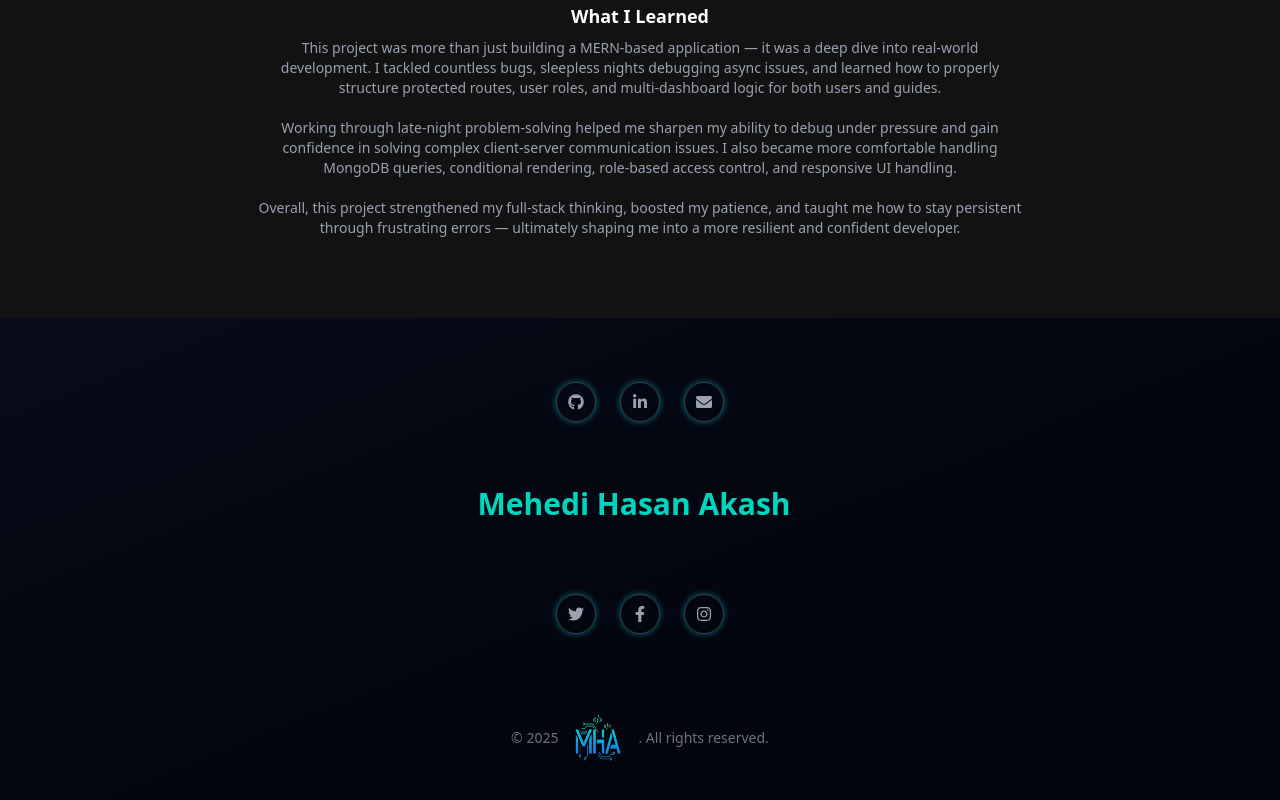
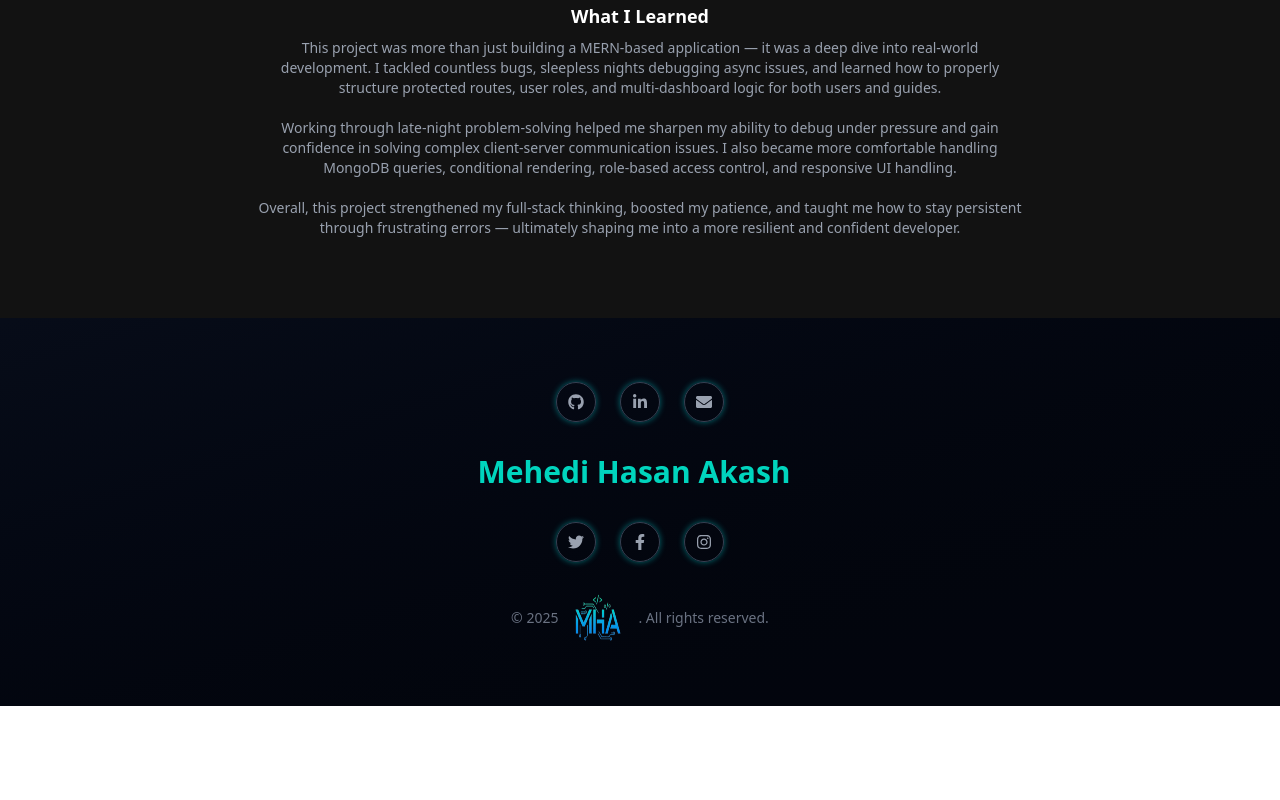
Before and after one commit to mehediakash01/Portfolio, a React (Vite) app: page /project/bdlaw in a window 1280 px wide. Shown: the part 1539-2339 px from the top of the page. After the commit the page ends 2245 px from the top, so only its background shows below. Built offline with nearby package versions, Linux system fonts and the light colour scheme.

Commit message:
fixed alignment

```diff
--- a/src/Component/Banner/Banner.jsx
+++ b/src/Component/Banner/Banner.jsx
@@ -7,8 +7,8 @@ import { TypeAnimation } from "react-type-animation";
 
 const Banner = () => {
   return (
-    <div className="relative text-white overflow-hidden min-h-screen flex items-center justify-center py-20 px-4 bg-[#121212]">
-      <div className="relative z-10 flex flex-col-reverse lg:flex-row items-center justify-between gap-10 max-w-6xl w-full">
+    <div className=" text-white overflow-hidden min-h-[70vh] flex items-center justify-center">
+      <div className=" flex flex-col-reverse lg:flex-row items-center justify-between  w-11/12 mx-auto">
         {/* Text Section */}
         <motion.div
           initial={{ opacity: 0, x: -40 }}
--- a/src/Component/Footer/Footer.jsx
+++ b/src/Component/Footer/Footer.jsx
@@ -42,10 +42,10 @@ const Footer = () => {
         `}
       </style>
 
-      <div className="container mx-auto max-w-4xl grid grid-cols-1 gap-8 relative z-10">
+      <div className="w-11/12 mx-auto  grid grid-cols-1 gap-8 relative z-10">
 
         {/* Top Social Icons */}
-        <div className="flex justify-center items-center space-x-6 mb-8">
+        <div className="flex justify-center items-center space-x-6 ">
           {socialLinksTop.map((link, index) => (
             <a
               key={index}
@@ -66,8 +66,8 @@ const Footer = () => {
         {/* <div className="absolute top-24 left-1/2 -translate-x-1/2 w-2 h-2 rounded-full bg-teal-400 shadow-[0_0_10px_rgba(0,255,255,0.8)]"></div> */}
 
         {/* Developer Title and Lines */}
-        <div className="flex flex-col items-center justify-center mb-8">
-          <div className="flex items-center text-3xl font-bold text-white mb-2">
+        <div className="flex flex-col items-center justify-center ">
+          <div className="flex items-center text-3xl font-bold text-white ">
             <span className="mr-3 text-teal-400 text-3xl">Mehedi Hasan Akash</span>
 
           </div>
@@ -78,14 +78,14 @@ const Footer = () => {
 
 
         {/* Bottom Social Icons */}
-        <div className="flex justify-center items-center space-x-6 mb-8">
+        <div className="flex justify-center items-center space-x-6 ">
           {socialLinksBottom.map((link, index) => (
             <a
               key={index}
               href={link.url}
               target="_blank"
               rel="noopener noreferrer"
-              className="text-gray-400 hover:text-pink-400 transition duration-300 transform hover:scale-110 p-2 rounded-full border border-gray-700 hover:border-pink-400 flex items-center justify-center w-10 h-10"
+              className="text-gray-400 hover:text-secondary transition duration-300 transform hover:scale-110 p-2 rounded-full border border-gray-700 hover:border-secondary flex items-center justify-center w-10 h-10"
               style={{ animation: "pulseGlow 2s infinite" }}
               aria-label={link.name}
               title={link.name}
@@ -96,7 +96,7 @@ const Footer = () => {
         </div>
 
         {/* Footer Copyright */}
-        <div className="flex justify-center items-center text-sm text-gray-500 mt-4 ">
+        <div className="flex justify-center items-center text-sm text-gray-500  ">
           &copy; {new Date().getFullYear()} <span className="mx-4"> <Logo></Logo></span>. All rights reserved.
         </div>
       </div>
--- a/src/Component/MySkills/MySkills.jsx
+++ b/src/Component/MySkills/MySkills.jsx
@@ -61,7 +61,7 @@ const MySkills = () => {
 
   return (
     <div>
-      <div className="relative z-10 max-w-7xl mx-auto text-center py-15">
+      <div className="relative z-10 w-11/12 mx-auto text-center my-16">
         <motion.h2
           animate={{
             color: [
--- a/src/Component/ScrollNavlink/ScrollNavLink.jsx
+++ b/src/Component/ScrollNavlink/ScrollNavLink.jsx
@@ -9,7 +9,7 @@ const ScrollNavLink = ({ to, children, className = "" }) => {
       to={to}
       smooth={true}
       duration={500}
-      offset={-64} // adjust if your navbar height is different
+      offset={-64}
       spy={true}
       activeClass="active"
       className={`cursor-pointer hover:text-primary ${className}`}
--- a/src/Pages/About.jsx
+++ b/src/Pages/About.jsx
@@ -36,8 +36,8 @@ const About = () => {
   ];
 
   return (
-    <section id="about" className="py-32 px-4 min-h-screen bg-[#121212] text-white">
-      <div className="relative z-10 max-w-7xl mx-auto grid grid-cols-1 md:grid-cols-3 gap-12 items-center">
+    <section id="about" className=" min-h-[70vh] text-white my-16">
+      <div className=" w-11/12  mx-auto grid grid-cols-1 md:grid-cols-3 gap-12 items-center">
         {/* Left: Cards */}
         <div className="space-y-8">
           {cards.map((card, index) => (
@@ -80,7 +80,7 @@ const About = () => {
           <img
             src="https://i.ibb.co/YTWzbDmz/Website-designer-amico.png"
             alt="Banner"
-            className="w-full max-w-xs md:max-w-sm lg:max-w-md rounded-xl shadow-xl"
+
           />
         </motion.div>
       </div>
```
